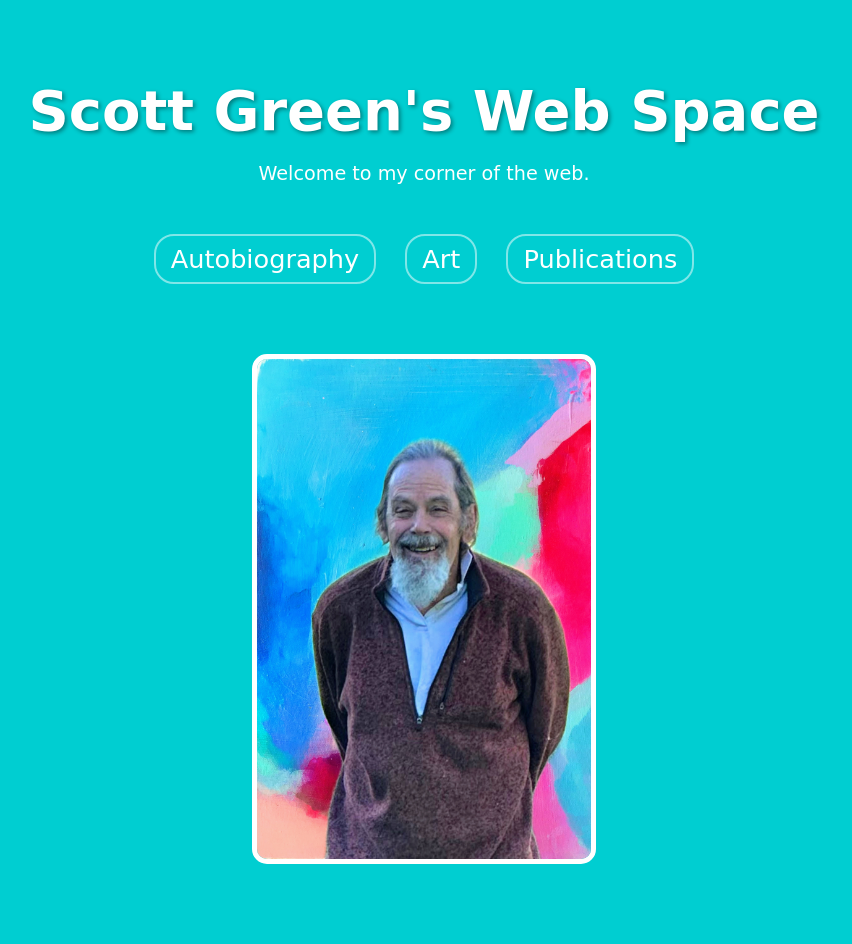
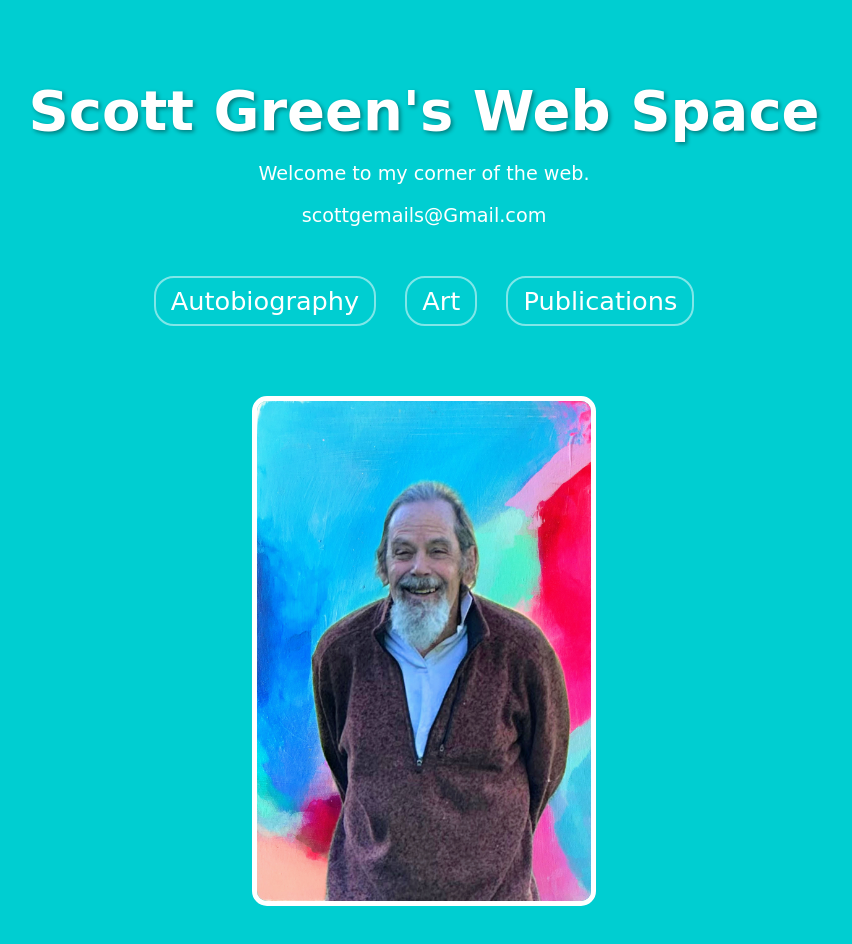
Before and after one commit to Snortly/Scott-Greens-Web-Space, a plain HTML site: page index.html in a window 1280 px wide. Shown: the whole page, without its empty margins (216-1068 px from the left). Before the commit the page ends 904 px from the top, so only its background shows below. Drawn offline with Linux system fonts and the light colour scheme.

Commit message:
Add files via upload

```diff
--- a/index.html
+++ b/index.html
@@ -104,6 +104,7 @@
   <header>
     <h1>Scott Green's Web Space</h1>
     <p>Welcome to my corner of the web.</p>
+    <p>scottgemails@Gmail.com</p>
   </header>
 
   <nav>
```
